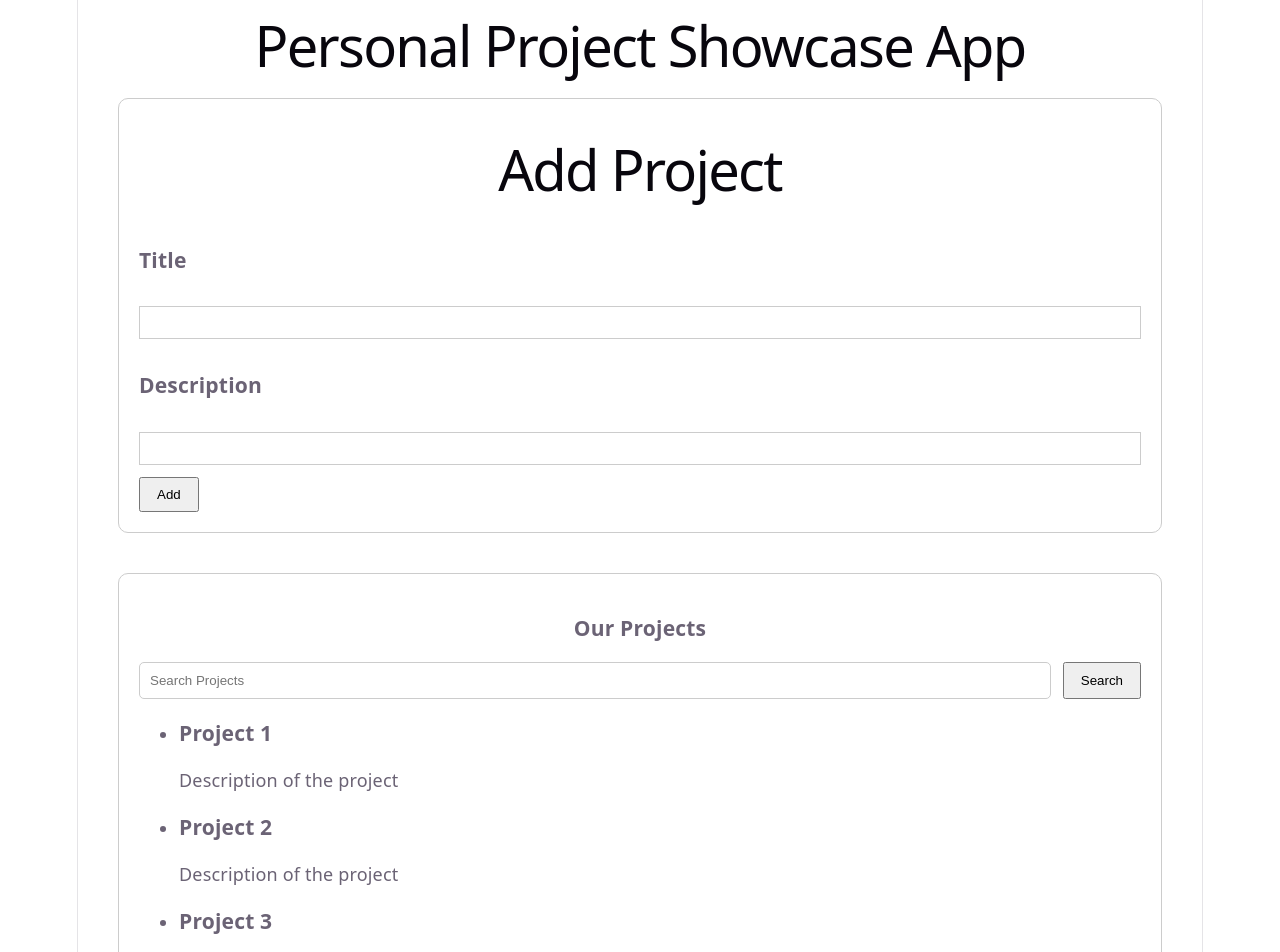
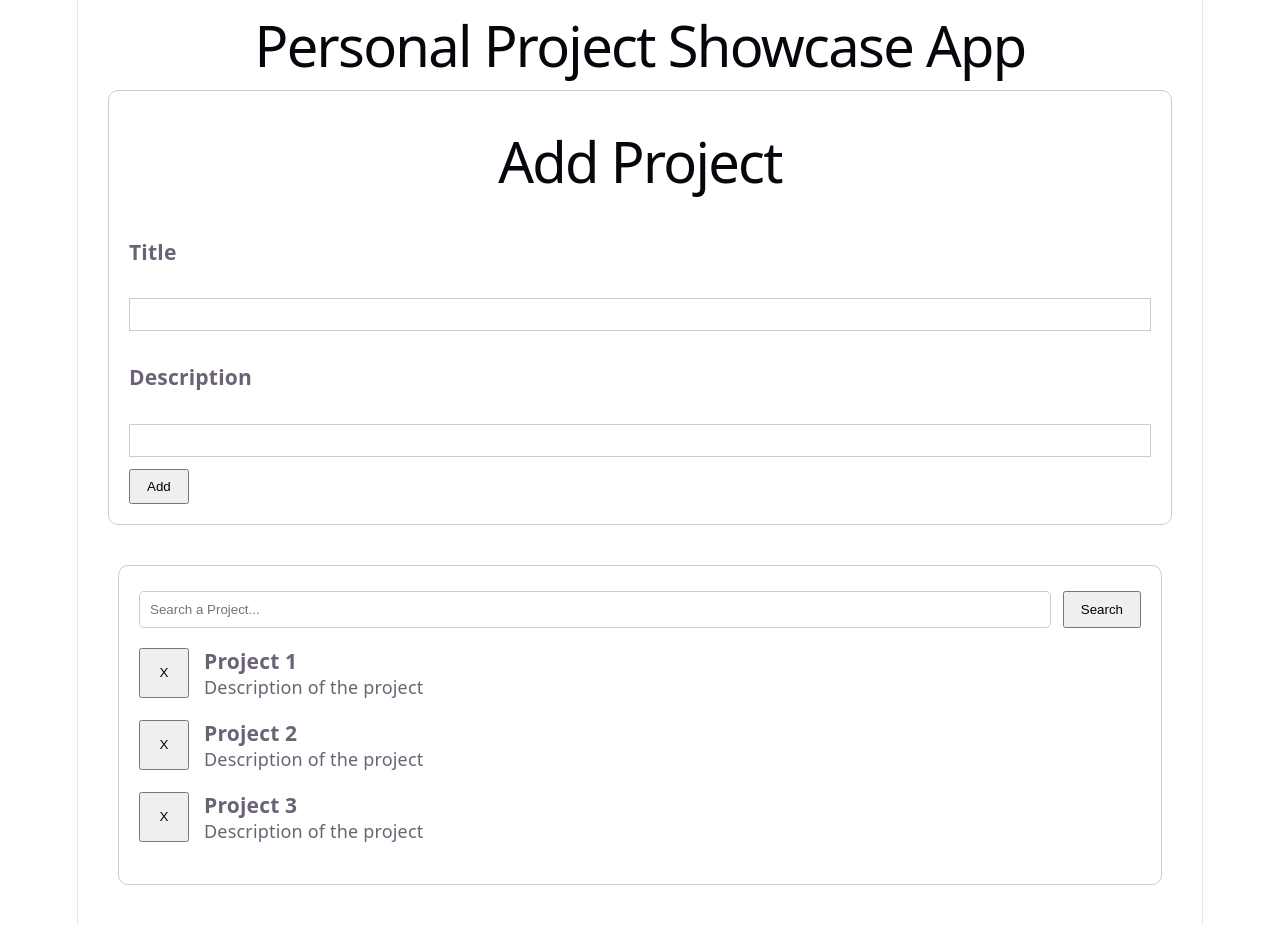
Before and after one commit to KayteNjeri/single-page-application-portfolio-platform, a React (Vite) app: page / in a window 1280 px wide. Shown: the top 952 px of the page. After the commit the page ends 925 px from the top, so only its background shows below. Built offline with nearby package versions, Linux system fonts and the light colour scheme.

Commit message:
Update project list

```diff
--- a/src/App.css
+++ b/src/App.css
@@ -185,7 +185,7 @@
 
 .add-project {
   border: 1px solid #ccc;
-  margin: 40px;
+  margin: 30px;
   border-radius: 10px;
   padding: 20px;
 }
@@ -238,5 +238,30 @@
 }
 
 .projects-container ul {
+  list-style: none;
+  padding: 0;
+  margin: 20px 0 0;
+}
+
+.projects-container li {
+  display: flex;
+  align-items: flex-start;
+  gap: 15px;
+  margin-bottom: 20px;
+}
+
+.projects-container h3 {
   text-align: left;
+  margin: 0;
 }
+.project-details p {
+  margin: 5px 0 0;
+}
+.delete-button {
+  width: 50px;
+  height: 50px;
+  padding: 0;
+}
+.delete-button:hover {
+  color: red;
+}
--- a/src/App.jsx
+++ b/src/App.jsx
@@ -19,26 +19,37 @@ function App() {
         </section>
 
         <section className="projects-container">
-          <h3>Our Projects</h3>
 
           <form>
-            <input type="text" placeholder="Search Projects" />
+            <input type="text" placeholder="Search a Project..." />
             <button type="submit">Search</button>
           </form>
 
           <ul>
-            <li>
+           <li>
+            <button className="delete-button">X</button>
+            <div>
               <h3>Project 1</h3>
               <p>Description of the project</p>
+            </div>
             </li>
-             <li>
+
+            <li>
+            <button className="delete-button">X</button>
+            <div>
               <h3>Project 2</h3>
               <p>Description of the project</p>
+            </div>
             </li>
-             <li>
+
+            <li>
+            <button className="delete-button">X</button>
+            <div>
               <h3>Project 3</h3>
               <p>Description of the project</p>
+            </div>
             </li>
+
           </ul>
         </section>
       </div>
```
